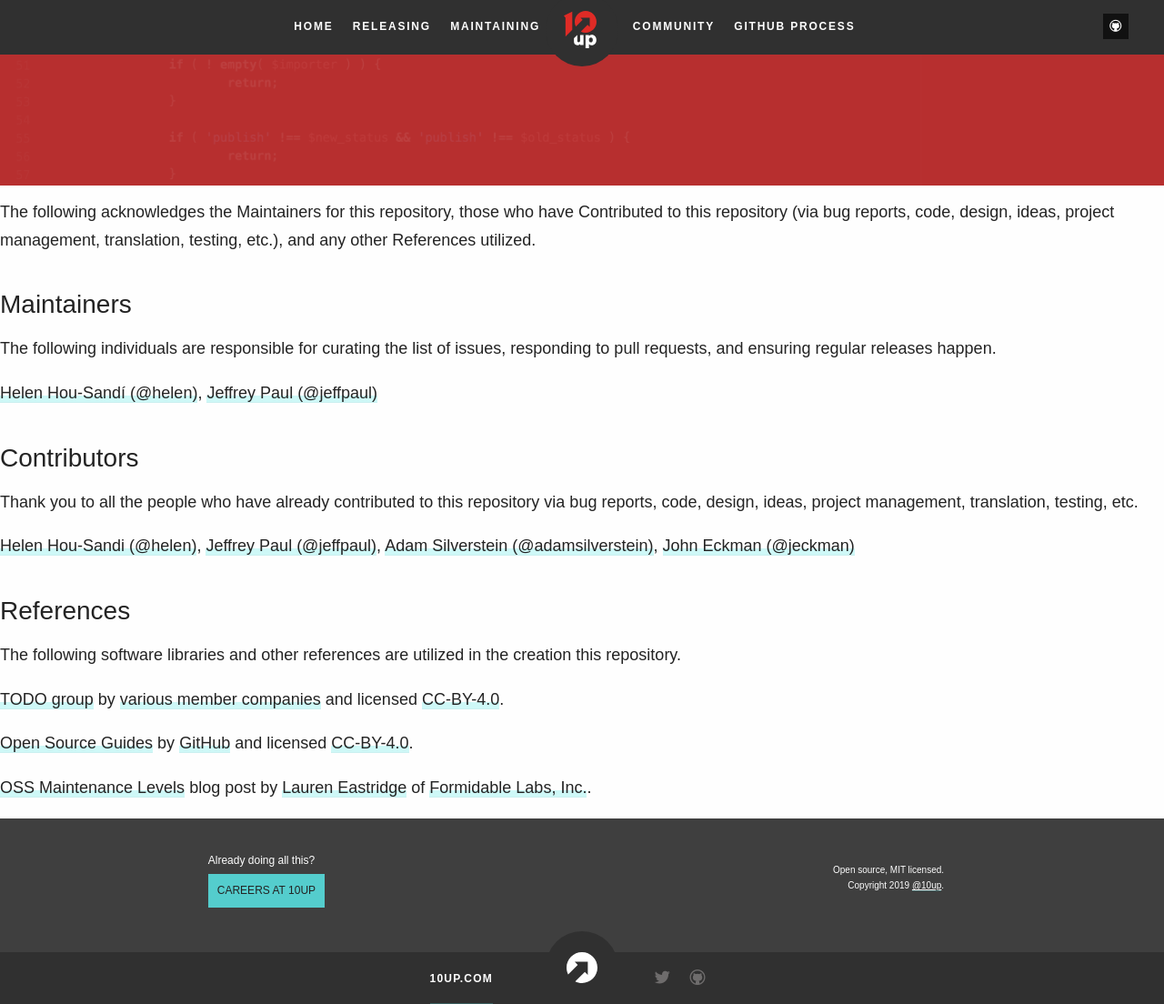
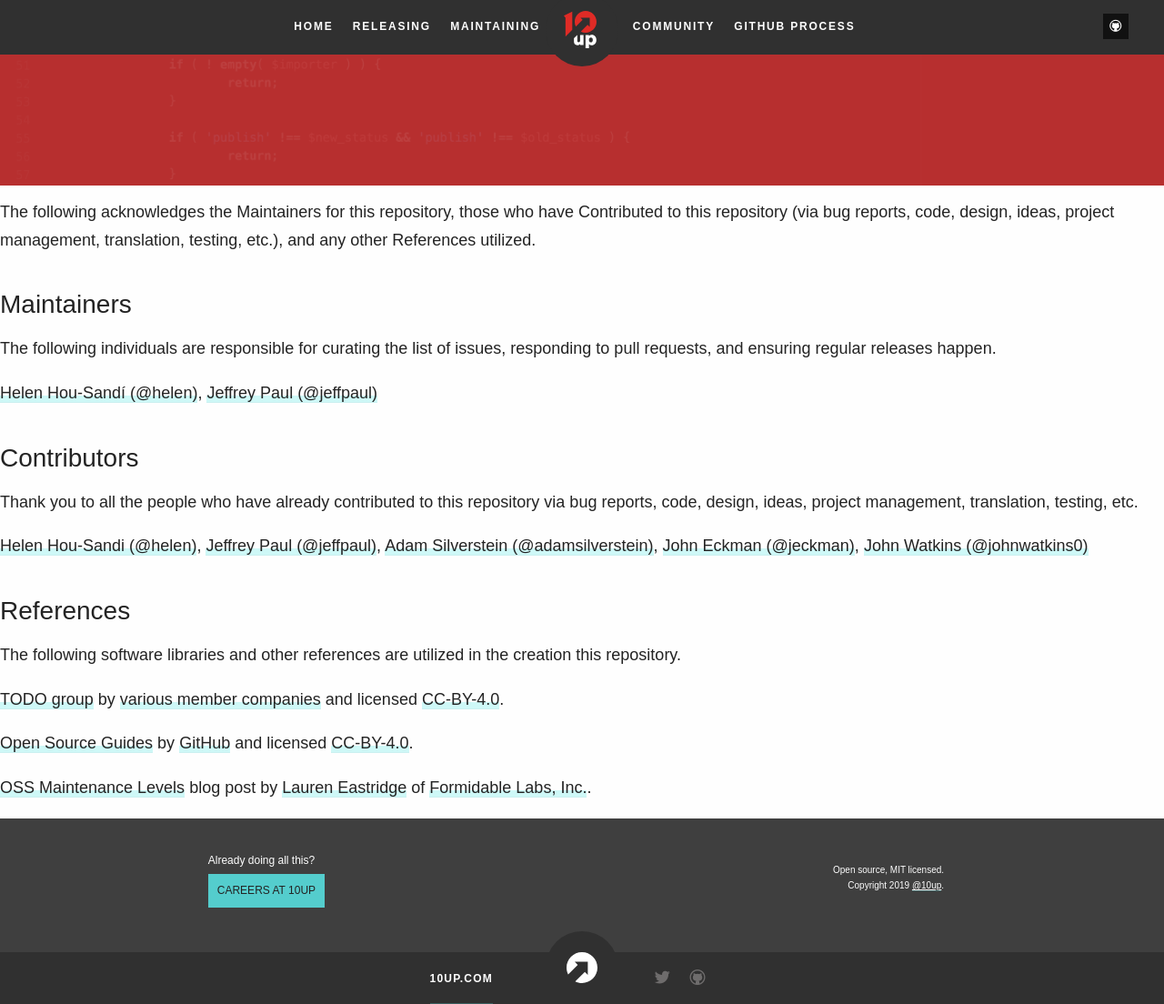
Before and after one commit to 10up/Open-Source-Best-Practices, a Jekyll site: the page built from CREDITS.md, in a window 1280 px wide and 1104 px high. Shown: the whole window at 91% size. Built offline with Jekyll 4.4.1, drawn with Linux system fonts in a browser that asks for light colours; some web fonts are replaced; our own code applies the rules of GitHub Pages for plain Markdown files.

Commit message:
add @johnwatkins0 to CREDITS.md

```diff
--- a/CREDITS.md
+++ b/CREDITS.md
@@ -10,7 +10,7 @@ The following individuals are responsible for curating the list of issues, respo
 
 Thank you to all the people who have already contributed to this repository via bug reports, code, design, ideas, project management, translation, testing, etc.
 
-[Helen Hou-Sandi (@helen)](https://github.com/helen), [Jeffrey Paul (@jeffpaul)](https://github.com/jeffpaul), [Adam Silverstein (@adamsilverstein)](https://github.com/adamsilverstein), [John Eckman (@jeckman)](https://github.com/jeckman)
+[Helen Hou-Sandi (@helen)](https://github.com/helen), [Jeffrey Paul (@jeffpaul)](https://github.com/jeffpaul), [Adam Silverstein (@adamsilverstein)](https://github.com/adamsilverstein), [John Eckman (@jeckman)](https://github.com/jeckman), [John Watkins (@johnwatkins0)](https://github.com/johnwatkins0)
 
 ## References
 
```
